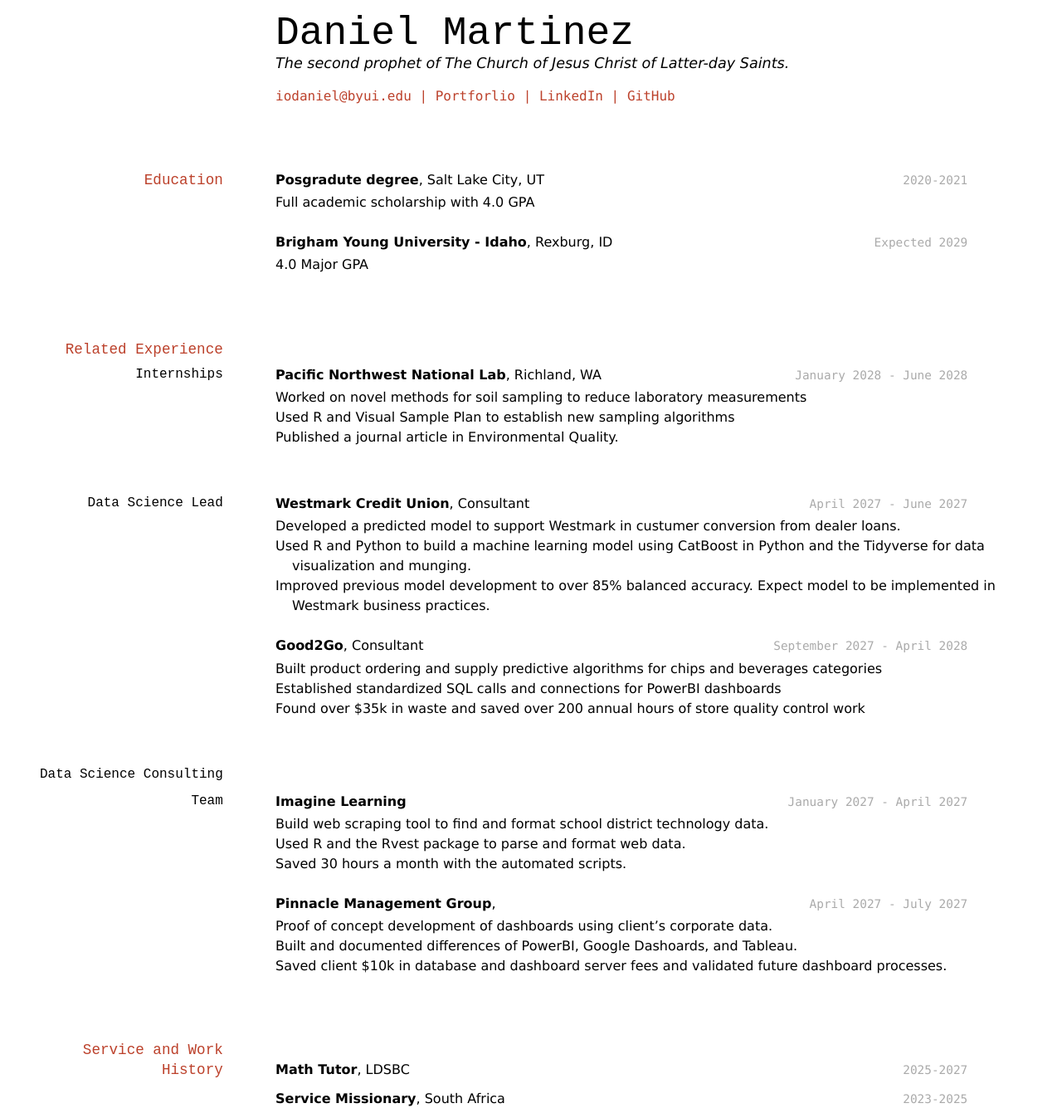
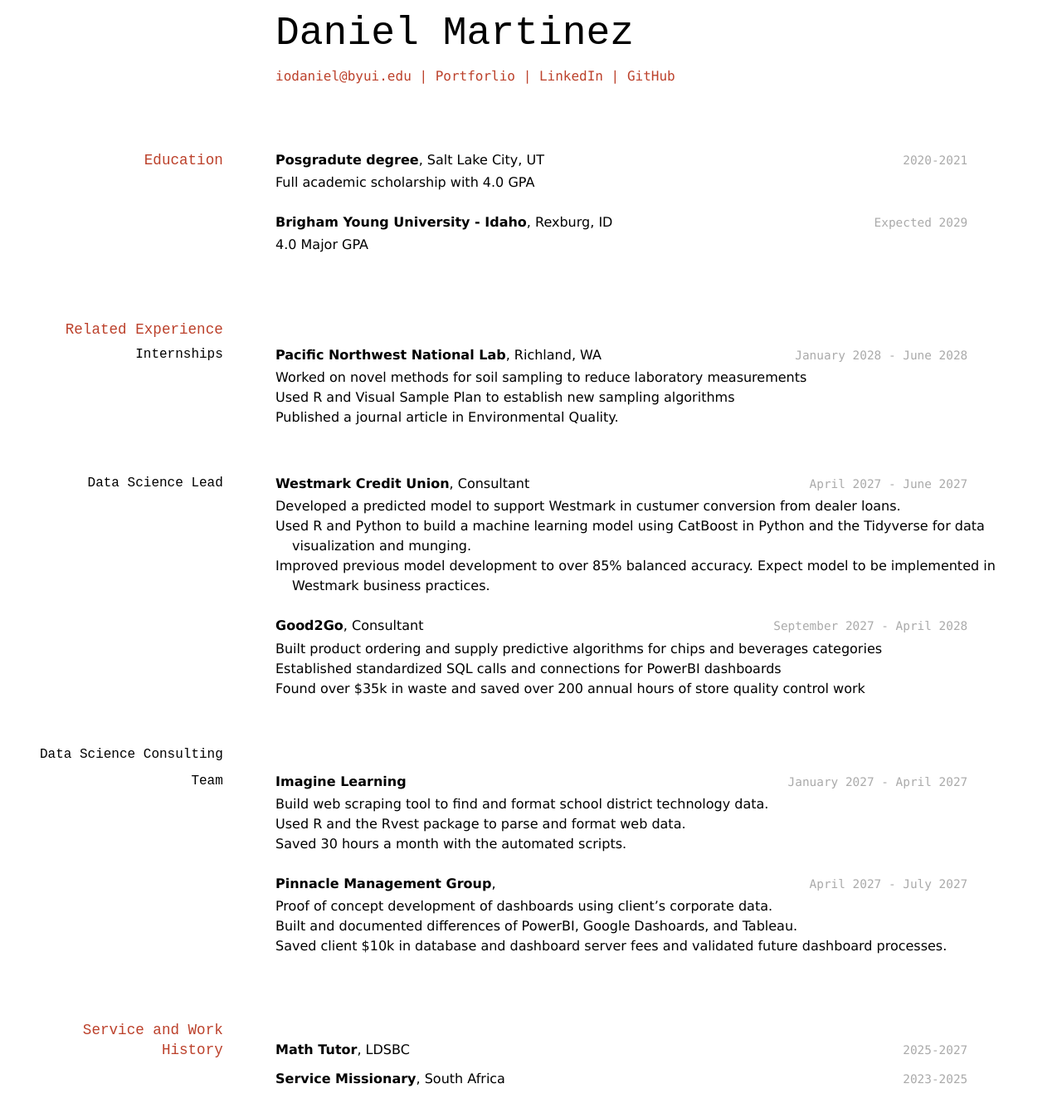
Before and after one commit to iodaniel/iodaniel_resume, a Jekyll site: the page built from docs/index.md, in a window 1280 px wide. Shown: the whole page at 83% size. Built offline with Jekyll 4.4.1, drawn with Linux system fonts in a browser that asks for light colours; after the commit the page ends 1323 px from its top, so only the background shows below that.

```diff
--- a/docs/index.md
+++ b/docs/index.md
@@ -3,12 +3,11 @@ layout: cv
 title: Daniel Martinez's Resume
 ---
 # Daniel Martinez
-The second prophet of The Church of Jesus Christ of Latter-day Saints.
 
 <div id="webaddress">
 <a href="iodaniel@byui.edu">iodaniel@byui.edu</a>
 | <a href="https://iodaniel.github.io">Portforlio</a>
-| <a href="https://www.linkedin.com/groups/13537407/">LinkedIn</a>
+| <a href="https://www.linkedin.com/in/daniel-martinez-98034832/">LinkedIn</a>
 | <a href="https://github.com/iodaniel">GitHub</a>
 </div>
 
```
